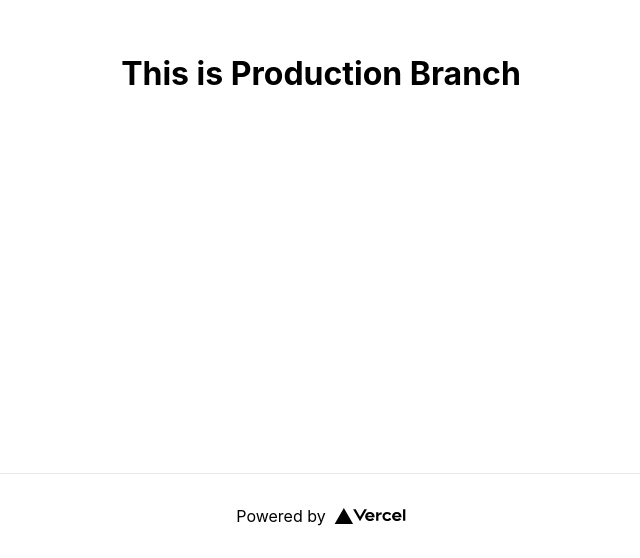
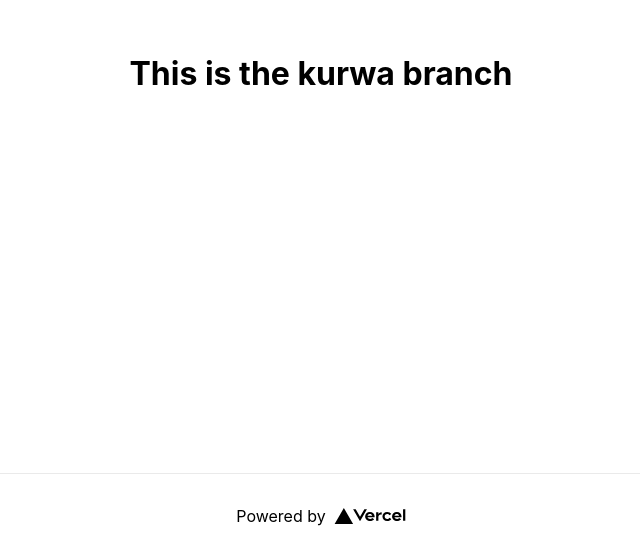
Before and after one commit to FarahZaqout/vercel-pipeline-experiment, a Next.js app: page / in a window 1280 px wide. Shown: the part 327-885 px from the top of the page, without its empty margins (319-959 px from the left). Built offline with nearby package versions, Linux system fonts and the light colour scheme.

Commit message:
testing the squash stuff. Will probably break the experiment. H U E.

```diff
--- a/pages/index.js
+++ b/pages/index.js
@@ -12,7 +12,7 @@ export default function Home() {
       </Head>
 
       <main className={styles.main}>
-        <h1>This is Production Branch</h1>
+        <h1>This is the kurwa branch</h1>
       </main>
 
       <footer className={styles.footer}>
```
